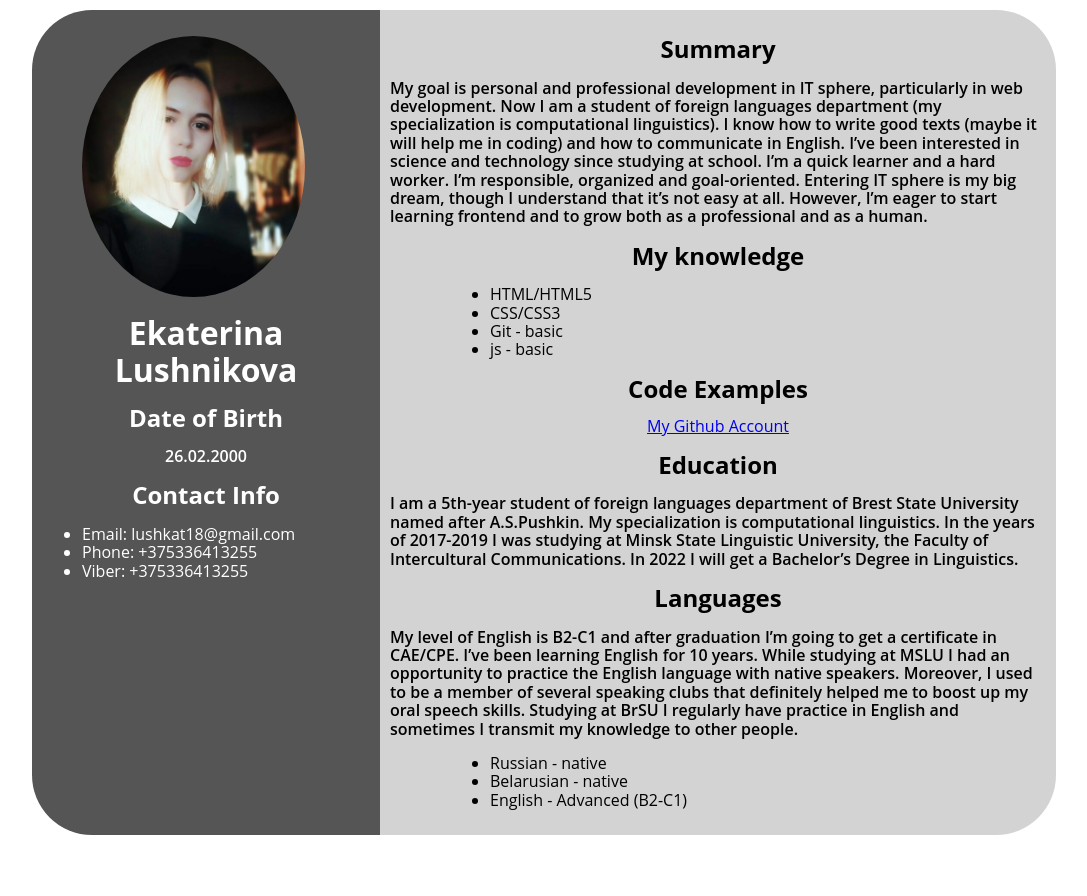
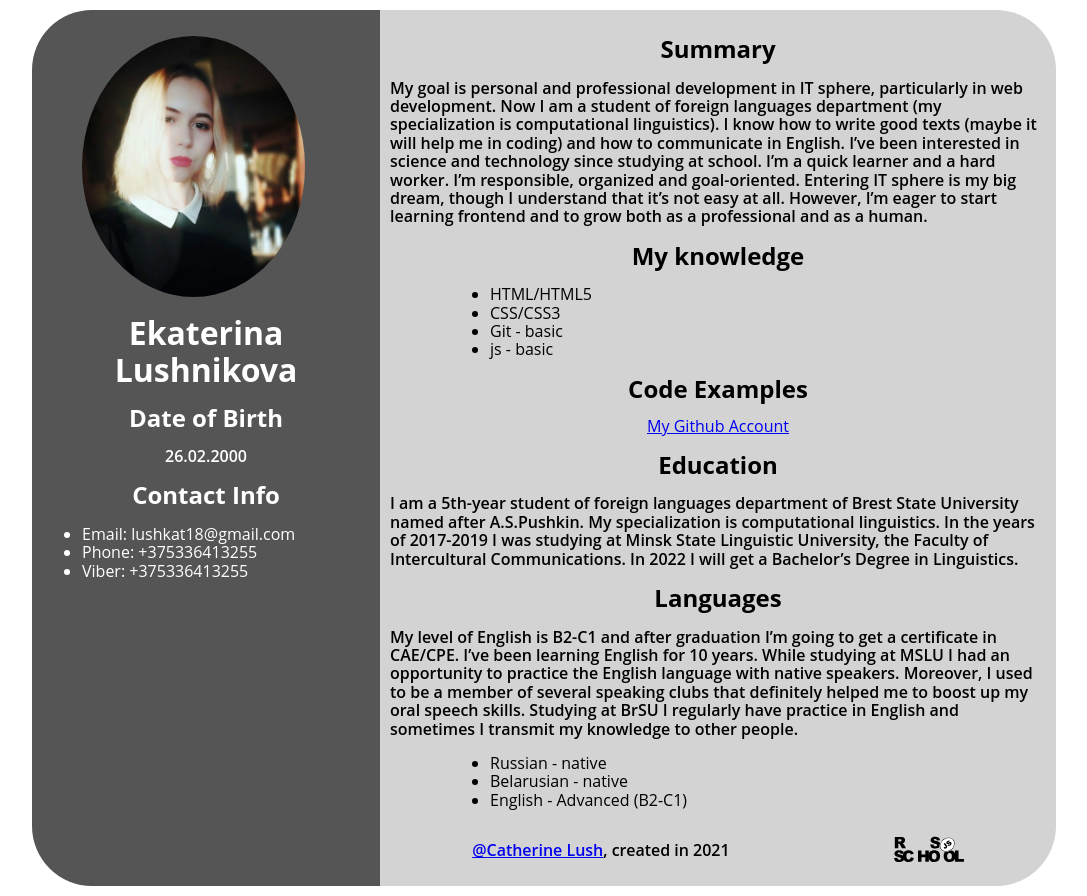
Before and after one commit to ekaterinalushnikova/rsschool-cv, a plain HTML site: page index.html in a window 1280 px wide. Shown: the whole page, without its empty margins (96-1183 px from the left). Before the commit the page ends 845 px from the top, so only its background shows below. Drawn offline with Linux system fonts and the light colour scheme.

Commit message:
feat: add footer

```diff
--- a/assets/style.css
+++ b/assets/style.css
@@ -9,7 +9,8 @@
   font-weight: 600;
 }
 
-  h1,h2 {
+h1,
+h2 {
   width: 100%;
   margin: 15px 0;
   text-align: center;
@@ -26,10 +27,10 @@
 .header {
   width: 35%;
   padding: 10px;
-    background-color:#555555;
+  background-color: #555555;
   border-radius: 60px 0 0 60px;
   color: white;
-    font-family:"Open Sans";
+  font-family: "Open Sans";
 }
 
 .figure {
@@ -44,7 +45,7 @@
   width: 70%;
   padding: 10px;
   color: black;
-    background-color: #D3D3D3;
+  background-color: #d3d3d3;
   border-radius: 0 60px 60px 0;
   font-family: "Open Sans";
 }
@@ -81,3 +82,9 @@ width: 90%;
 .Date {
   text-align: center;
 }
+.footer {
+  display: flex;
+  flex-direction: row;
+  align-items: center;
+  justify-content: space-around;
+}
--- a/index.html
+++ b/index.html
@@ -60,6 +60,10 @@
     <li>English - Advanced (B2-C1)</li>
 </ul>
 </section>
+<footer class="footer">
+    <p><a href="https://github.com/ekaterinalushnikova">@Catherine Lush</a>, created in 2021</p>
+    <a href="https://rs.school/js/"><img src="./images/rs_school_js.svg" width="70" alt="rsschool js-course logo"></a>
+    </footer>
 </main>
 </div>
  </body>
```
Also changed, not shown: images/rs_school_js.svg (added). Lines whose indentation alone changed are shown as unchanged.
